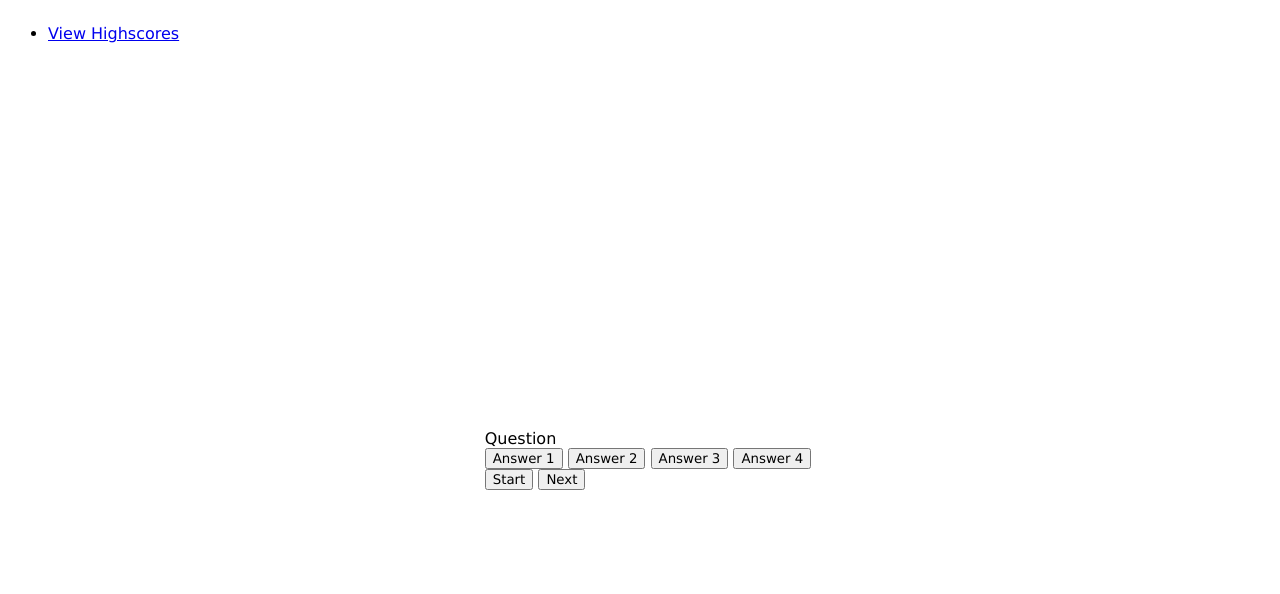
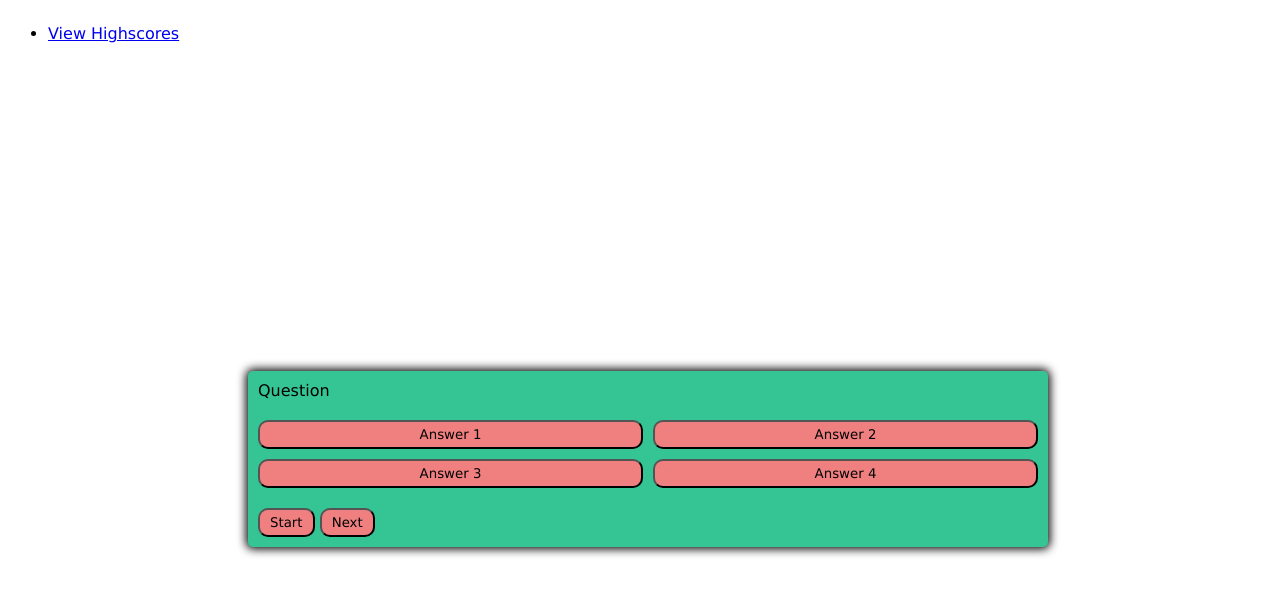
Before and after one commit to Chase-Rivera/JS-code-quiz, a plain HTML site: page Develop/index.html in a window 1280 px wide. Drawn offline with Linux system fonts and the light colour scheme.

Commit message:
added btn grid styling, btn styling, and a btn hover mechanic

```diff
--- a/Develop/style.css
+++ b/Develop/style.css
@@ -18,3 +18,31 @@ main {
     justify-content: center;
     align-items: center;
 }
+
+.container {
+    width: 800px;
+    max-width: 80%;
+    background-color: rgb(53, 197, 149);
+    border-radius: 5px;
+    padding: 10px;
+    box-shadow: 0 0 10px 2px;
+}
+
+.btn-grid {
+    display: grid;
+    grid-template-columns: repeat(2,auto);
+    gap: 10px;
+    margin: 20px 0;
+}
+
+.btn {
+    background-color: lightcoral;
+    border-radius: 10px;
+    padding: 5px 10px;
+    border-color: black;
+
+}
+
+.btn:hover {
+    border-color:darkslateblue;
+}
```
